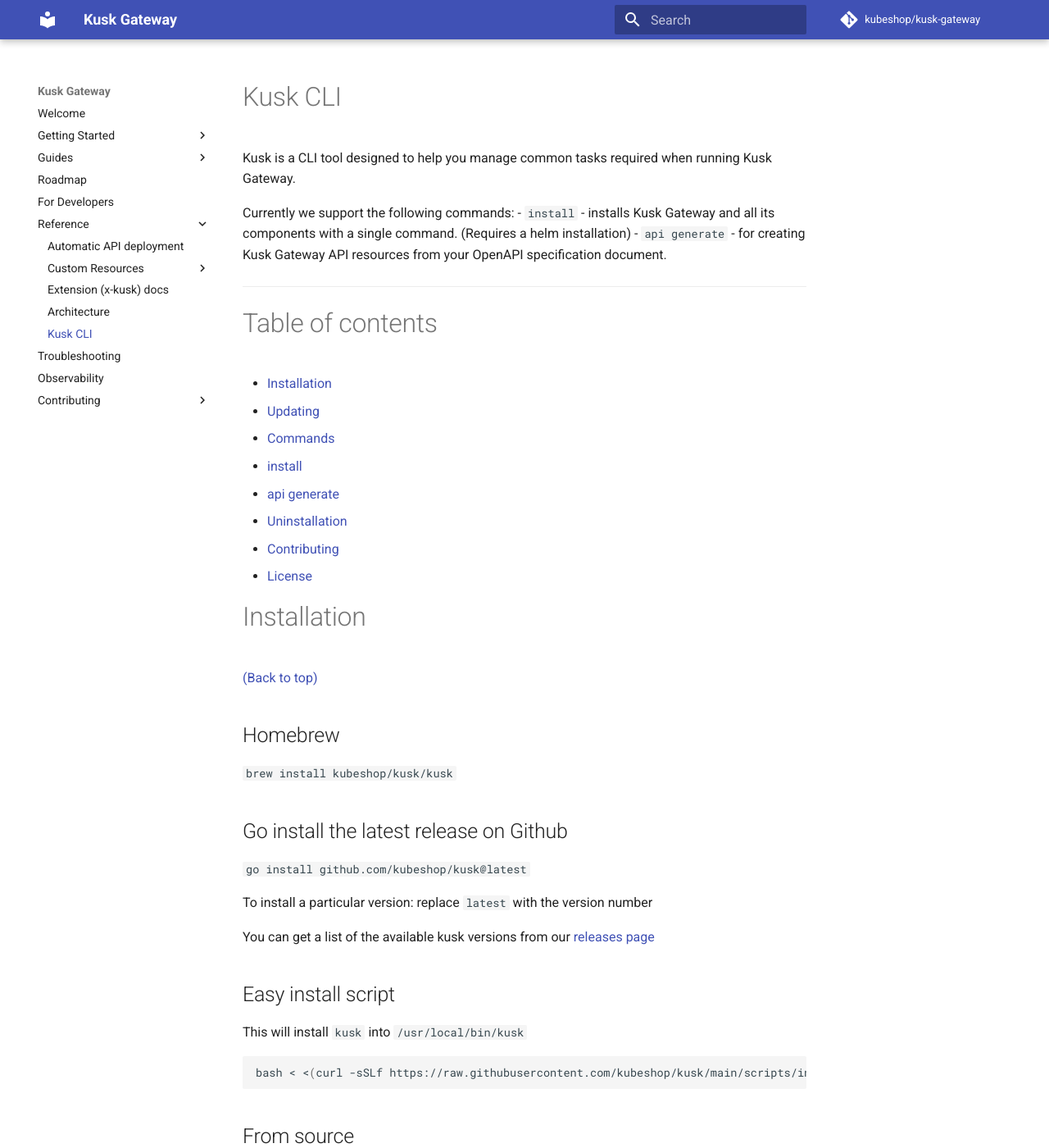
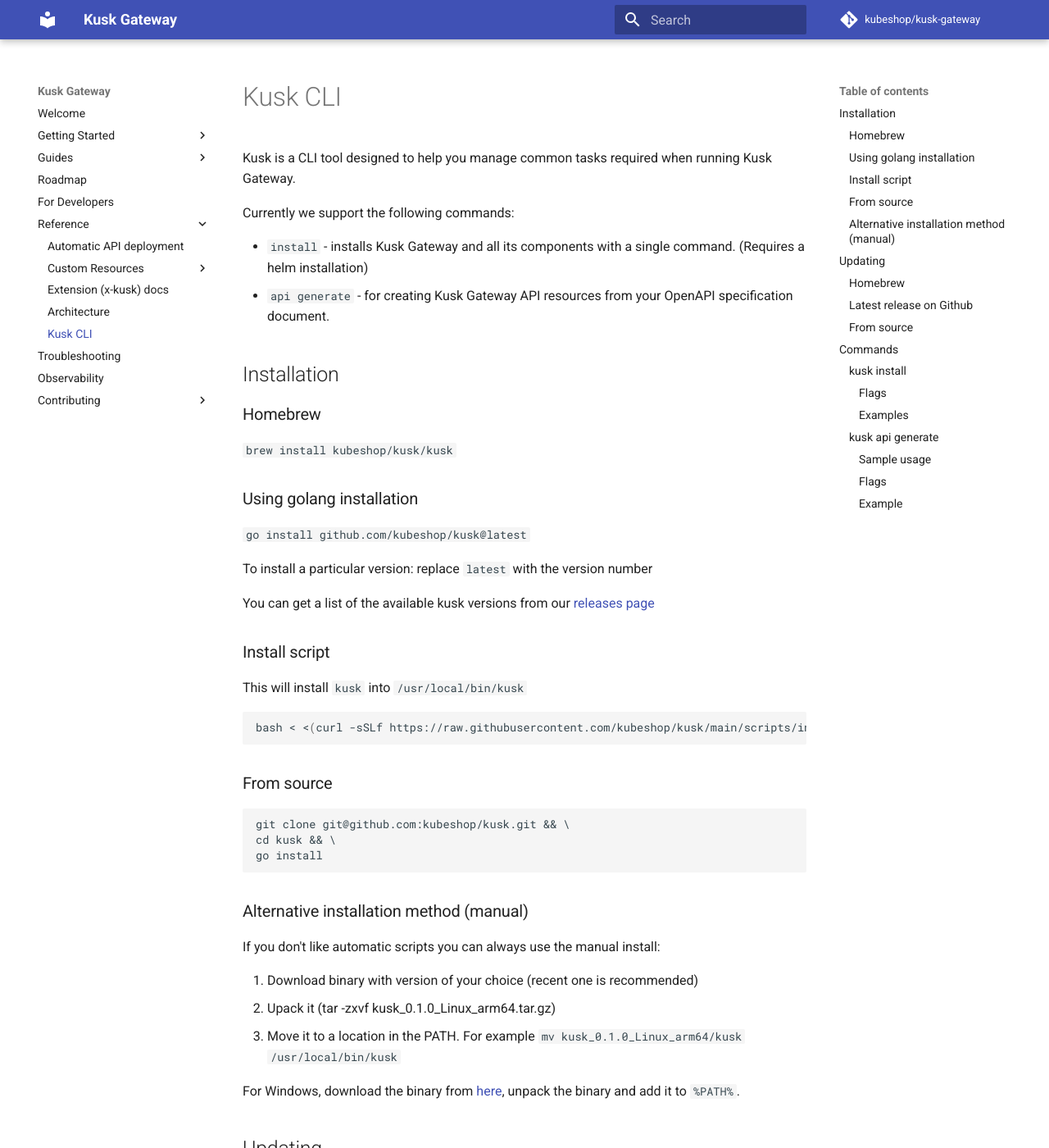
Before and after one commit to kubeshop/kusk-gateway, an MkDocs documentation site: the page built from docs/reference/kusk-cli.md, in a window 1280 px wide and 1400 px high. Shown: the whole window at 82% size. Built offline with MkDocs 1.6.1 and Material for MkDocs 9.7.7, drawn with Linux system fonts in a browser that asks for light colours; comment, search, counter and statistics services are not loaded; some of the changed text lies outside the part shown.

Commit message:
Updates to cli docs

````diff
--- a/docs/reference/kusk-cli.md
+++ b/docs/reference/kusk-cli.md
@@ -4,50 +4,37 @@
 running Kusk Gateway.
 
 Currently we support the following commands:
+
 - `install` - installs Kusk Gateway and all its components with a single command. (Requires a helm installation)
 - `api generate` - for creating Kusk Gateway API resources from your OpenAPI specification document.
 
----
+## Installation
 
-# Table of contents
-- [Installation](#installation)
-- [Updating](#updating)
-- [Commands](#commands)
-  - [install](#install)
-  - [api generate](#api-generate)
-- [Uninstallation](#uninstallation)
-- [Contributing](#contributing)
-- [License](#license)
-
-# Installation
-
-[(Back to top)](#table-of-contents)
-
-## Homebrew
+### Homebrew
 `brew install kubeshop/kusk/kusk`
 
-## Go install the latest release on Github
+### Using golang installation
 `go install github.com/kubeshop/kusk@latest`
 
 To install a particular version: replace `latest` with the version number
 
 You can get a list of the available kusk versions from our [releases page](https://github.com/kubeshop/kusk/releases)
 
-## Easy install script
+### Install script
 This will install `kusk` into `/usr/local/bin/kusk`
 
 ```sh
 bash < <(curl -sSLf https://raw.githubusercontent.com/kubeshop/kusk/main/scripts/install.sh)
 ```
 
-## From source
+### From source
 ```
 git clone git@github.com:kubeshop/kusk.git && \
 cd kusk && \
 go install
 ```
 
-## Alternative installation method (manual)
+### Alternative installation method (manual)
 
 If you don't like automatic scripts you can always use the manual install:
 
@@ -57,27 +44,22 @@
 
 For Windows, download the binary from [here](https://github.com/kubeshop/kusk/releases), unpack the binary and add it to `%PATH%`.
 
-# Updating
-
-[(Back to top)](#table-of-contents)
-
-## Homebrew
+## Updating
+### Homebrew
 `brew upgrade kubeshop/kusk/kusk`
 
-## Latest release on Github
+### Latest release on Github
 `go install github.com/kubeshop/kusk@$VERSION`
 
-## From source
+### From source
 Insde of the kusk repository directory
 ```
-git pull && go install
+git clone https://github.com/kubeshop/kusk.git
 ```
 
-# Commands
+## Commands
 
-[(Back to top)](#table-of-contents)
-
-## Install
+### kusk install
 The install command will install Kusk Gateway and all its components with a single command. Kusk uses Helm to do this so you will need to have [Helm installed](https://helm.sh/docs/intro/install/).
 
 Kusk Gateway Components:
@@ -86,7 +68,7 @@
 * **Kusk Gateway API** - REST API which is exposed by Kusk Gateway and allows you to programatically query which APIs, Static Routes and Envoy Fleets are deployed.
 * **Kusk Gateway Dashboard** - a web UI for Kusk Gateway where you can deploy APIS and see which APIs, StaticRoutes and EnvoyFleets are deployed.
 
-### Flags
+#### Flags
 |         Flag         |                                                     Description                                                     | Required? |
 |:--------------------:|:-------------------------------------------------------------------------------------------------------------------:|:---------:|
 |       `--name`       | the prefix of the name to give to the helm releases for each of the kusk gateway components (default: kusk-gateway) |     ❌     |
@@ -95,7 +77,7 @@
 |      `--no-api`      |                       when set, will not install the kusk gateway api. implies --no-dashboard.                      |     ❌     |
 |  `--no-envoy-fleet`  |                                     when set, will not install any envoy fleets                                     |     ❌     |
 
-### Examples
+#### Examples
 ```
 $ kusk install
 
@@ -111,7 +93,7 @@
 Will install kusk-gateway, but not the dashboard, api, or envoy-fleet.
 ```
 
-## Api generate
+### kusk api generate
 Generate accepts your OpenAPI spec file as input either as a local file or a URL pointing to your file
 and generates a Kusk Gateway compatible API resource that you can apply directly into your cluster.
 
@@ -124,9 +106,9 @@
 If the `x-kusk` extension is already present, it will override the the upstream service, namespace and port to the flag values passed in respectively
 and leave the rest of the settings as they are
 
-Sample usage
+#### Sample usage
 
-No name specified
+_No name specified_
 ```sh
 kusk api generate -i spec.yaml
 ```
@@ -134,21 +116,19 @@
 In the above example, kusk will use the openapi spec info.title to generate a manifest name and leave the existing
 `x-kusk` extension settings
 
-No namespace specified
-
+_No namespace specified_
 ```sh
 kusk api generate -i spec.yaml --name httpbin-api --upstream.service httpbin --upstream.port 8080
 ```
 
 In the above example, as `--namespace` isn't defined, it will assume the default namespace.
 
-Namespace specified
-
+_Namespace specified_
 ```sh
 kusk api generate -i spec.yaml --name httpbin-api --upstream.service httpbin --upstream.namespace my-namespace --upstream.port 8080
 ```
 
-OpenAPI spec from URL
+_OpenAPI spec from URL_
 ```sh
 kusk api generate \
     -i https://raw.githubusercontent.com/$ORG_OR_USER/$REPO/myspec.yaml \
@@ -159,7 +139,7 @@
 ```
 This will fetch the OpenAPI document from the provided URL and generate a Kusk Gateway API resource
 
-### Flags
+#### Flags
 |          Flag          |                                             Description                                             | Required? |
 |:----------------------:|:---------------------------------------------------------------------------------------------------:|:---------:|
 |        `--name`        | the name to give the API resource e.g. --name my-api. Otherwise taken from OpenAPI info title field |     ❌     |
@@ -169,7 +149,7 @@
 | `--upstream.namespace` |                           namespace of upstream service (default: default)                          |     ❌     |
 |    `--upstream.port`   |                        port that upstream service is exposed on (default: 80)                       |     ❌     |
 
-### Example
+#### Example
 Take a look at the [http-bin example spec](./examples/httpbin-spec.yaml)
 
 ```
@@ -191,16 +171,3 @@
 	namespace: default
 	port: 8080
 ```
-
-# Contributing
-
-[(Back to top)](#table-of-contents)
-
-Your contributions are always welcome! Please have a look at the [contribution guidelines](https://github.com/kubeshop/.github/blob/main/CONTRIBUTING.md) first.
-
-# License
-
-[(Back to top)](#table-of-contents)
-
-
-[MIT](https://mit-license.org/). Please have a look at the [LICENSE](LICENSE) for more details.
````
